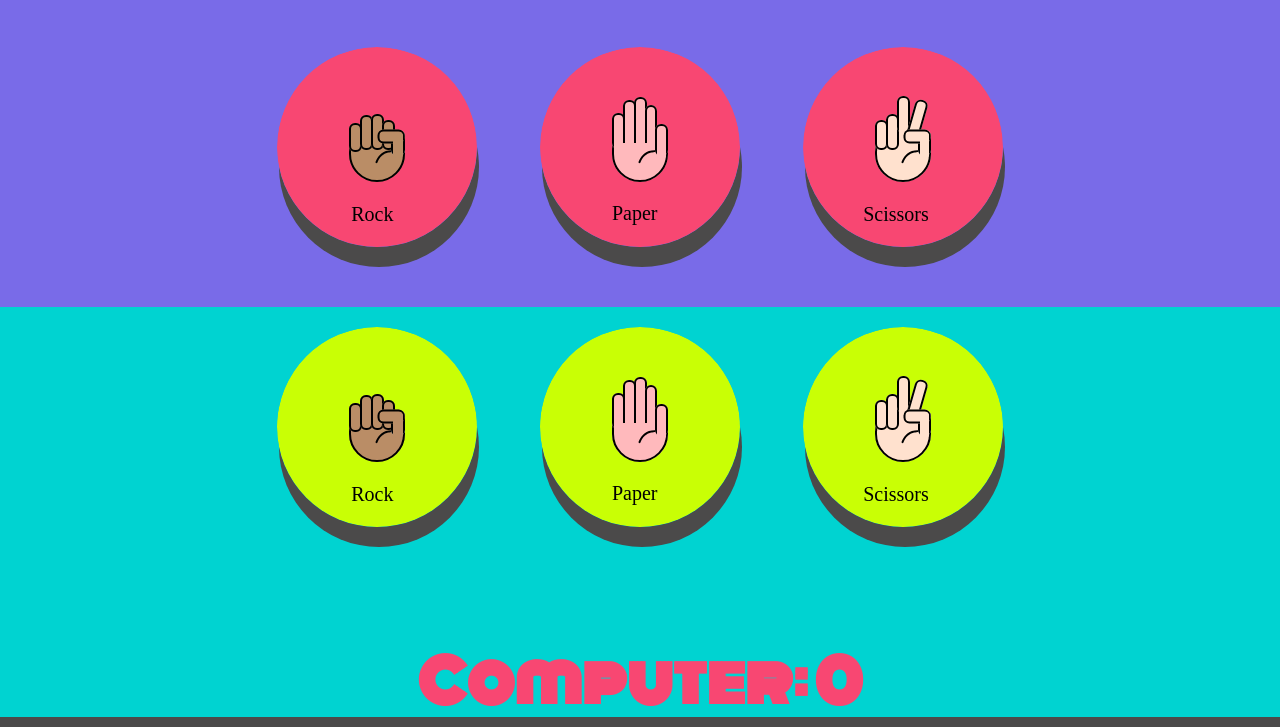
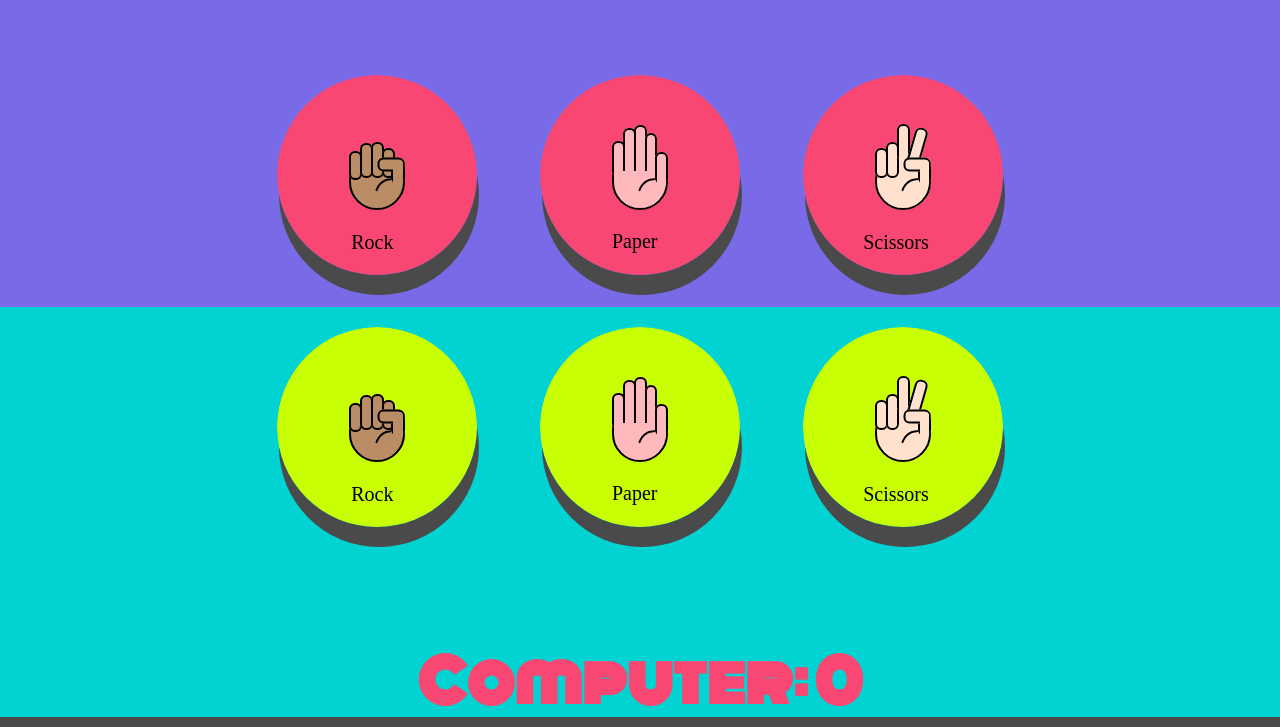
Before and after one commit to Schmarj3/rock-paper-scissors, a plain HTML site: page index.html in a window 1280 px wide. Shown: the part 93-820 px from the top of the page. Drawn offline with Linux system fonts and the light colour scheme; a web font is replaced by a local one.

Commit message:
added div to style player buttons to the bottom of parent div

```diff
--- a/index.html
+++ b/index.html
@@ -19,9 +19,11 @@
         <h1>You : <span id="display-player-score">0</span></h1>
     </div>
     <div id="player" class="">
-        <img src="images/player-rock.svg" alt="rock" id="player-rock" >
-        <img src="images/player-paper.svg" alt="paper" id="player-paper">
-        <img src="images/player-scissors.svg" alt="scissors" id="player-scissors" >
+        <div id="bottom">
+            <img src="images/player-rock.svg" alt="rock" id="player-rock" >
+            <img src="images/player-paper.svg" alt="paper" id="player-paper">
+            <img src="images/player-scissors.svg" alt="scissors" id="player-scissors">
+        </div>
     </div>
     <div id="computer" class="">
         <img src="images/rock.svg" alt="rock" id="rock">
--- a/styles.css
+++ b/styles.css
@@ -100,6 +100,12 @@ html, body{
     height: 35vh;
     text-align: center;
     background-color: var(--purple);
+    position: relative;
+}
+#bottom{
+    width: 100%;
+    position: absolute;
+    bottom: 0;
 }
 #computer{
     height: 35vh;
```
